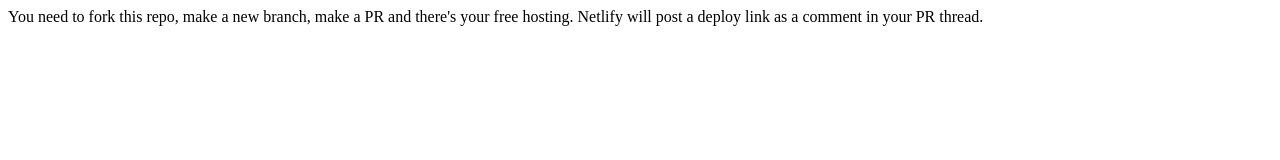
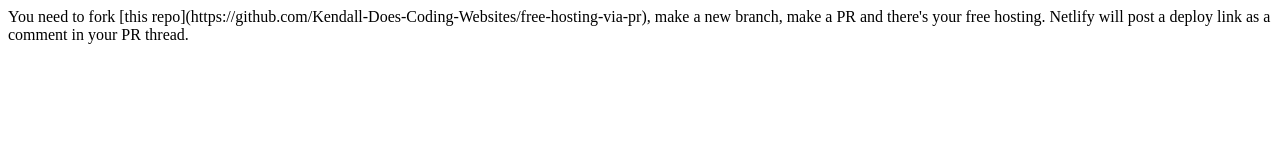
Before and after one commit to Kendall-Does-Coding-Websites/free-hosting-via-pr, a plain HTML site: page index.html in a window 1280 px wide. Drawn offline with Linux system fonts and the light colour scheme.

Commit message:
link repo incase users find website using another source

```diff
--- a/index.html
+++ b/index.html
@@ -1 +1 @@
-<p>You need to fork this repo, make a new branch, make a PR and there's your free hosting. Netlify will post a deploy link as a comment in your PR thread.</p>
+<p>You need to fork [this repo](https://github.com/Kendall-Does-Coding-Websites/free-hosting-via-pr), make a new branch, make a PR and there's your free hosting. Netlify will post a deploy link as a comment in your PR thread.</p>
```
